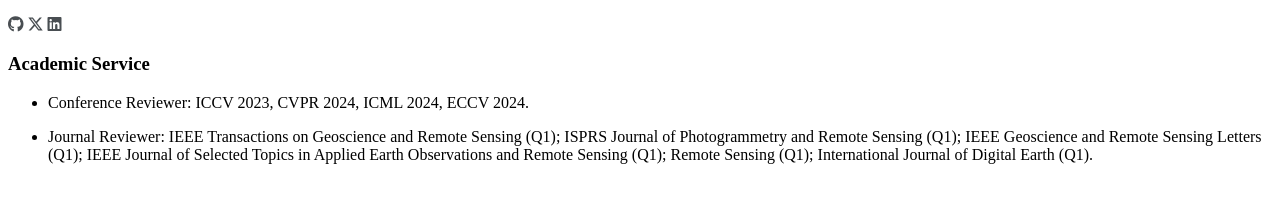
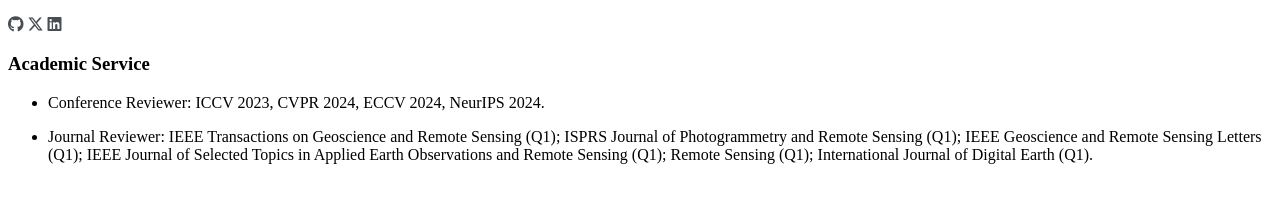
Before and after one commit to ruizhaocv/ruizhaocv.github.io, a Jekyll site: the page built from _pages/includes/academic_service.md, in a window 1280 px wide. Shown: the part 375-578 px from the top of the page. Built offline with Jekyll 4.4.1, drawn with Linux system fonts in a browser that asks for light colours; nearby versions of some CDN libraries; some web fonts are replaced; our own code applies the rules of GitHub Pages for plain Markdown files; a style sheet for code colours, icons or effects is not loaded.

Commit message:
Update academic_service.md

```diff
--- a/_pages/includes/academic_service.md
+++ b/_pages/includes/academic_service.md
@@ -1,6 +1,6 @@
 
 # Academic Service
-- Conference Reviewer: ICCV 2023, CVPR 2024, ICML 2024, ECCV 2024.
+- Conference Reviewer: ICCV 2023, CVPR 2024, ECCV 2024, NeurIPS 2024.
 
 - Journal Reviewer:
 IEEE Transactions on Geoscience and Remote Sensing (Q1);
```
